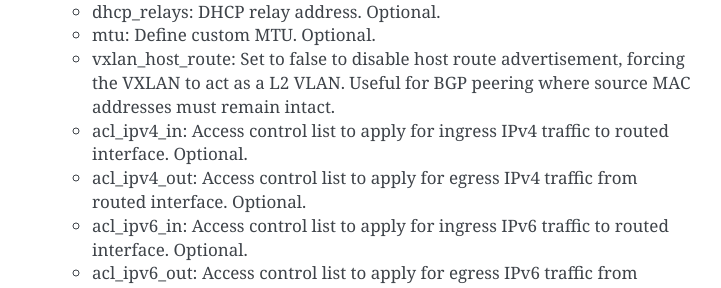
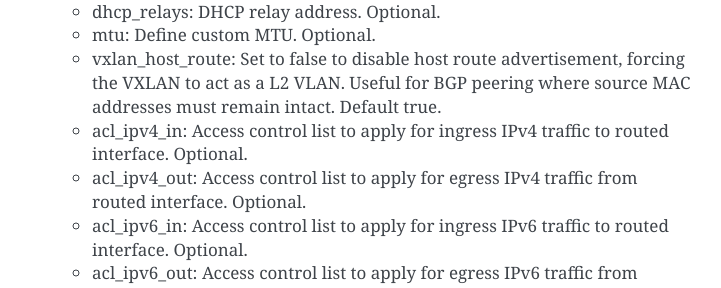
Before and after one commit to SUNET/cnaas-nms, a Sphinx documentation site: the page built from docs/reporef/index.rst, in a window 1280 px wide and 900 px high, scrolled down 14937 px. Shown: the part 213-501 px from the top of the window, without its empty margins (388-1109 px from the left). Built offline with Sphinx 7.4.7, drawn with Linux system fonts in a browser that asks for light colours.

Commit message:
Default true

```diff
--- a/docs/reporef/index.rst
+++ b/docs/reporef/index.rst
@@ -676,7 +676,7 @@
   * ipv6_gw: IPv6 address, ex: fe80::1. Optional.
   * dhcp_relays: DHCP relay address. Optional.
   * mtu: Define custom MTU. Optional.
-  * vxlan_host_route: Set to false to disable host route advertisement, forcing the VXLAN to act as a L2 VLAN. Useful for BGP peering where source MAC addresses must remain intact.
+  * vxlan_host_route: Set to false to disable host route advertisement, forcing the VXLAN to act as a L2 VLAN. Useful for BGP peering where source MAC addresses must remain intact. Default true.
   * acl_ipv4_in: Access control list to apply for ingress IPv4 traffic to routed interface. Optional.
   * acl_ipv4_out: Access control list to apply for egress IPv4 traffic from routed interface. Optional.
   * acl_ipv6_in: Access control list to apply for ingress IPv6 traffic to routed interface. Optional.
```
